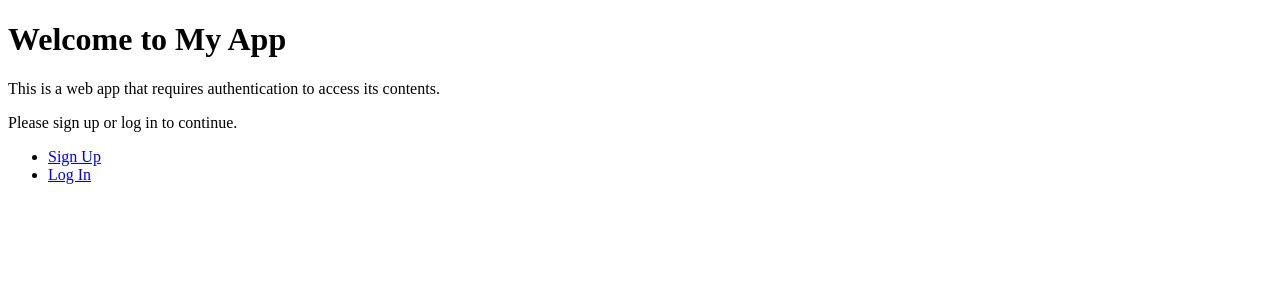
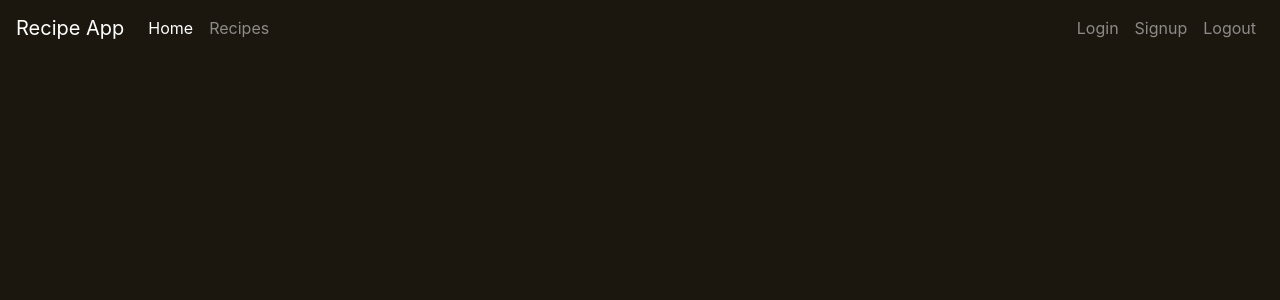
Before and after one commit to AchiraJ/RecipeApp-Kibo-TSP, a Flask app: page / in a window 1280 px wide. Shown: the top 300 px of the page. Run offline with Flask 3, Linux system fonts and the light colour scheme; some libraries are stand-ins or nearby versions.

Commit message:
Updated base page

```diff
--- a/app.py
+++ b/app.py
@@ -52,12 +52,12 @@
 
 # landing page
 @app.route('/')
-def index():
-    return render_template('index.html')
+def base_page():
+    return render_template('base.html')
 
-@app.route('/')
+@app.route('/home')
 def home():
-    return render_template('dashboard.html')
+    return render_template('home.html')
 
 
 # Signup page
--- a/templates/base.html
+++ b/templates/base.html
@@ -1,18 +1,76 @@
-<!DOCTYPE html>
-<html>
-<head>
-  <title>{% block title %}{% endblock %}</title>
-</head>
-<body>
-  <nav>
-    {% if current_user.is_authenticated %}
-      <a href="{{ url_for('dashboard') }}">Dashboard</a>
-      <a href="{{ url_for('logout') }}">Logout</a>
-    {% else %}
-      <a href="{{ url_for('signup') }}">Signup</a>
-      <a href="{{ url_for('login') }}">Login</a>
-    {% endif %}
-  </nav>
-  {% block content %}{% endblock %}
-</body>
+<!doctype html>
+<html lang="en">
+   <head>
+      <!-- Required meta tags -->
+      <meta charset="utf-8">
+      <meta name="viewport" content="width=device-width, initial-scale=1, shrink-to-fit=no">
+      <!-- Bootstrap CSS -->
+      <link rel="stylesheet" href="https://cdn.jsdelivr.net/npm/bootstrap@4.5.3/dist/css/bootstrap.min.css" integrity="sha384-TX8t27EcRE3e/ihU7zmQxVncDAy5uIKz4rEkgIXeMed4M0jlfIDPvg6uqKI2xXr2" crossorigin="anonymous">
+      <title>
+          {% block title %}
+
+          {% endblock %}
+      </title>
+   </head>
+   <body>
+    <nav class="navbar navbar-expand-md navbar-dark bg-alloy-orange">
+      <a class="navbar-brand" href="#">Recipe App</a>
+      <button class="navbar-toggler" type="button" data-toggle="collapse" data-target="#navbarNav">
+        <span class="navbar-toggler-icon"></span>
+      </button>
+      <div class="collapse navbar-collapse" id="navbarNav">
+        <ul class="navbar-nav mr-auto">
+            <li class="nav-item active">
+                <a class="nav-link" href="{{ url_for('base_page') }}">Home<span class="sr-only">(current)</span></a>
+            </li>
+            <li class="nav-item">
+                <a class="nav-link" href="{{ url_for('search') }}">Recipes</a>
+            </li>
+        </ul>
+        <ul class="navbar-nav">
+            <li class="nav-item">
+                <a class="nav-link" href="{{ url_for('login') }}">Login</a>
+            </li>
+            <li class="nav-item">
+                <a class="nav-link" href="{{ url_for('signup') }}">Signup</a>
+            </li>
+            <li class="nav-item">
+              <a class="nav-link" href="{{ url_for('logout') }}">Logout</a>
+          </li>
+
+        </ul>
+      </div>
+    </nav>
+      {% block content %}
+
+      {% endblock %}
+      <!-- Future Content here -->
+
+
+
+      <!-- Optional JavaScript -->
+      <!-- jQuery first, then Popper.js, then Bootstrap JS -->
+      <script src='https://kit.fontawesome.com/a076d05399.js'></script>
+      <script src="https://code.jquery.com/jquery-3.5.1.slim.min.js" integrity="sha384-DfXdz2htPH0lsSSs5nCTpuj/zy4C+OGpamoFVy38MVBnE+IbbVYUew+OrCXaRkfj" crossorigin="anonymous"></script>
+      <script src="https://cdn.jsdelivr.net/npm/popper.js@1.16.1/dist/umd/popper.min.js" integrity="sha384-9/reFTGAW83EW2RDu2S0VKaIzap3H66lZH81PoYlFhbGU+6BZp6G7niu735Sk7lN" crossorigin="anonymous"></script>
+      <script src="https://stackpath.bootstrapcdn.com/bootstrap/4.5.2/js/bootstrap.min.js" integrity="sha384-B4gt1jrGC7Jh4AgTPSdUtOBvfO8shuf57BaghqFfPlYxofvL8/KUEfYiJOMMV+rV" crossorigin="anonymous"></script>
+   </body>
+   <style>
+      body {
+      background-color: #1b160e;
+      color: #C46210;
+      }
+
+      .navbar-nav .nav-link {
+      color: #333333;
+      }
+
+      .navbar-nav .nav-link:hover {
+      color: #C46210;
+      text-decoration: none;
+      }
+
+
+
+   </style>
 </html>
--- a/templates/index.html
+++ b/templates/index.html
@@ -1,8 +1,5 @@
-<!DOCTYPE html>
-<html>
-  <head>
-    <title>Welcome to My App</title>
-  </head>
+
+  {%block}
   <body>
     <h1>Welcome to My App</h1>
     <p>This is a web app that requires authentication to access its contents.</p>
@@ -12,4 +9,4 @@
       <li><a href="{{ url_for('login') }}">Log In</a></li>
     </ul>
   </body>
-</html>
+  {%endblock%}
```
Also changed, not shown: recipes.py (+14 -1 lines), templates/dashboard.html (+0 -40 lines), templates/home.html (added, +26 -0 lines), instance/users_data.db.
